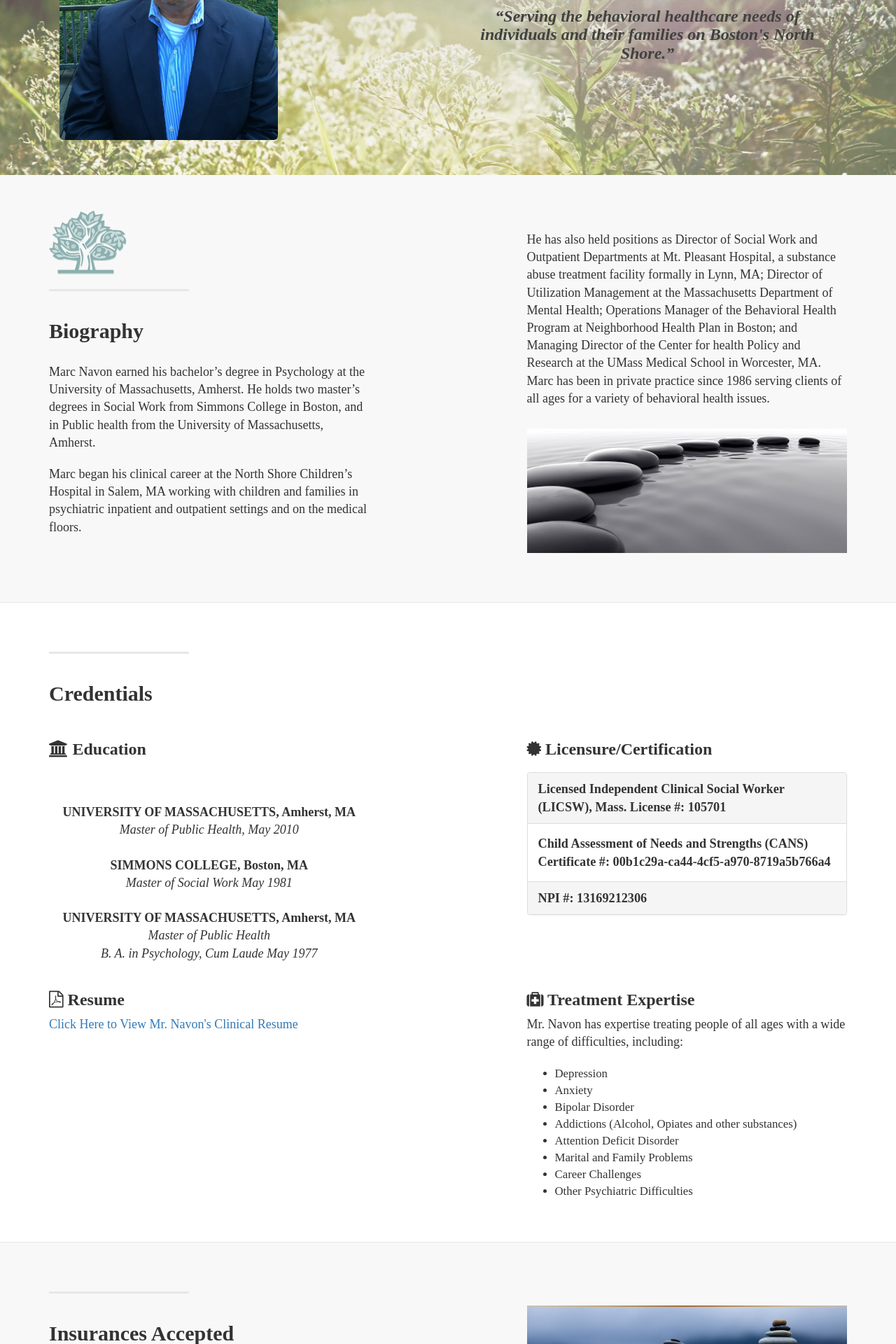
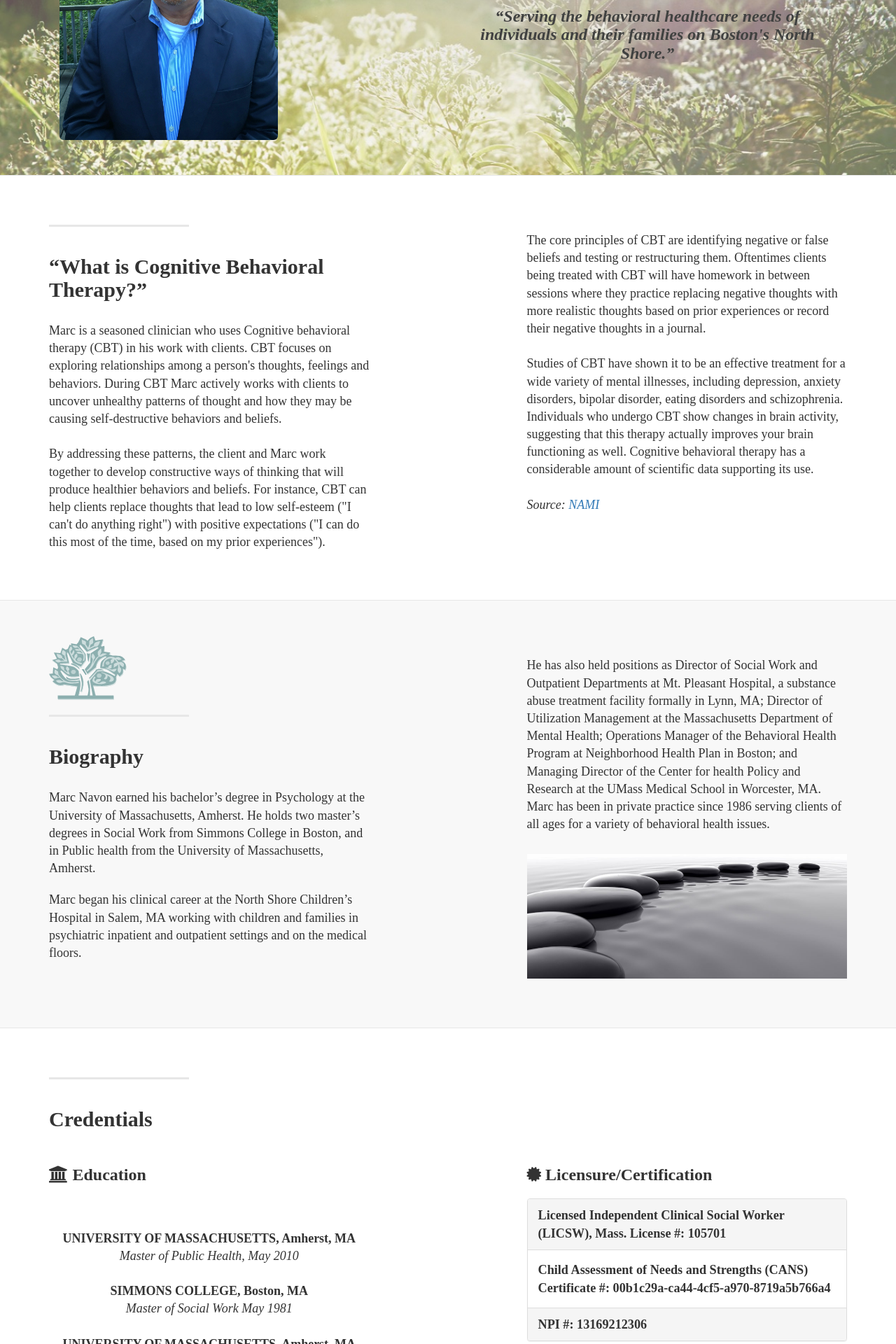
Before and after one commit to benwells/therapy-website, a Node server app: page / in a window 1280 px wide. Shown: the part 426-2346 px from the top of the page at 70% size. Run offline with Node 20, Linux system fonts and the light colour scheme; some libraries are stand-ins or nearby versions.

Commit message:
added healthcare section

```diff
--- a/app/views/home/home-layout.jade
+++ b/app/views/home/home-layout.jade
@@ -7,6 +7,7 @@ html
   body
     block nav
     block titlepane
+    block healthcare
     block mission
     block services
     block healthplans
--- a/app/views/home/home-template.jade
+++ b/app/views/home/home-template.jade
@@ -75,6 +75,47 @@ block titlepane
                 i
                   | &ldquo;Serving the behavioral healthcare needs of individuals and their families on
                   | Boston&apos;s North Shore.&rdquo;
+
+
+block healthcare
+  .content-section-b
+    .container
+      #about.row
+        .col-lg-5.col-sm-6
+          hr.section-heading-spacer
+          .clearfix
+          h2.section-heading “What is Cognitive Behavioral Therapy?”
+          p.lead
+            | Marc is a seasoned clinician who uses Cognitive behavioral therapy (CBT) in his work
+            | with clients. CBT focuses on exploring relationships among a person's thoughts,
+            | feelings and behaviors. During CBT Marc actively works with clients to uncover
+            | unhealthy patterns of thought and how they may be causing self-destructive behaviors
+            | and beliefs.
+            br
+            br
+            | By addressing these patterns, the client and Marc work together to develop
+            | constructive ways of thinking that will produce healthier behaviors and beliefs. For
+            | instance, CBT can help clients replace thoughts that lead to low self-esteem ("I can't do
+            | anything right") with positive expectations ("I can do this most of the time, based on my
+            | prior experiences").
+        .col-lg-5.col-lg-offset-2.col-sm-6
+          p.lead#rightbio
+            | The core principles of CBT are identifying negative or false beliefs
+            | and testing or restructuring them. Oftentimes clients being treated with CBT will have
+            | homework in between sessions where they practice replacing negative thoughts with
+            | more realistic thoughts based on prior experiences or record their negative thoughts in a
+            | journal.
+            br
+            br
+            | Studies of CBT have shown it to be an effective treatment for a wide variety of mental
+            | illnesses, including depression, anxiety disorders, bipolar disorder, eating disorders and
+            | schizophrenia. Individuals who undergo CBT show changes in brain activity, suggesting
+            | that this therapy actually improves your brain functioning as well. Cognitive behavioral
+            | therapy has a considerable amount of scientific data supporting its use.
+            br
+            br
+            i Source:
+              a(href="https://www.nami.org/Learn-More/Treatment/Psychotherapy") NAMI
 
 block mission
   .content-section-a
```
